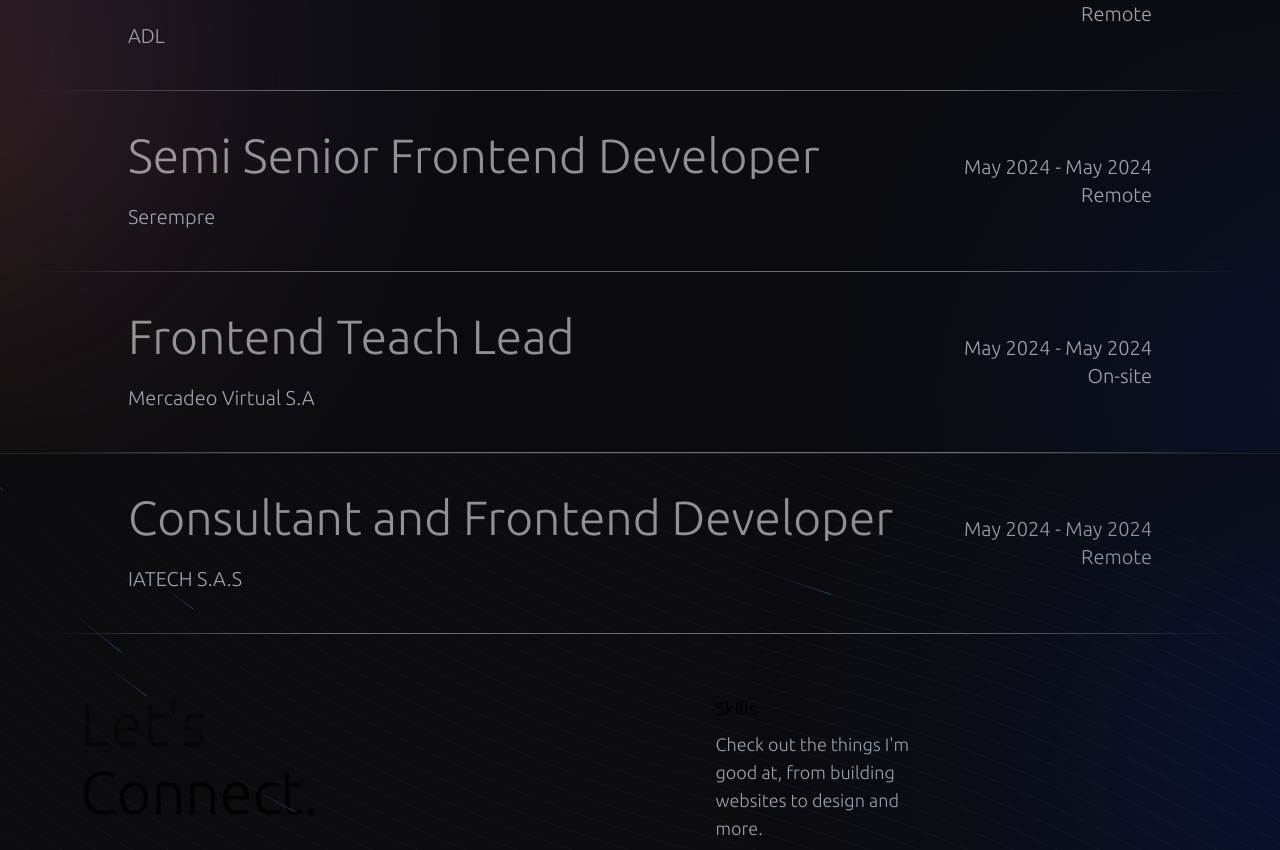
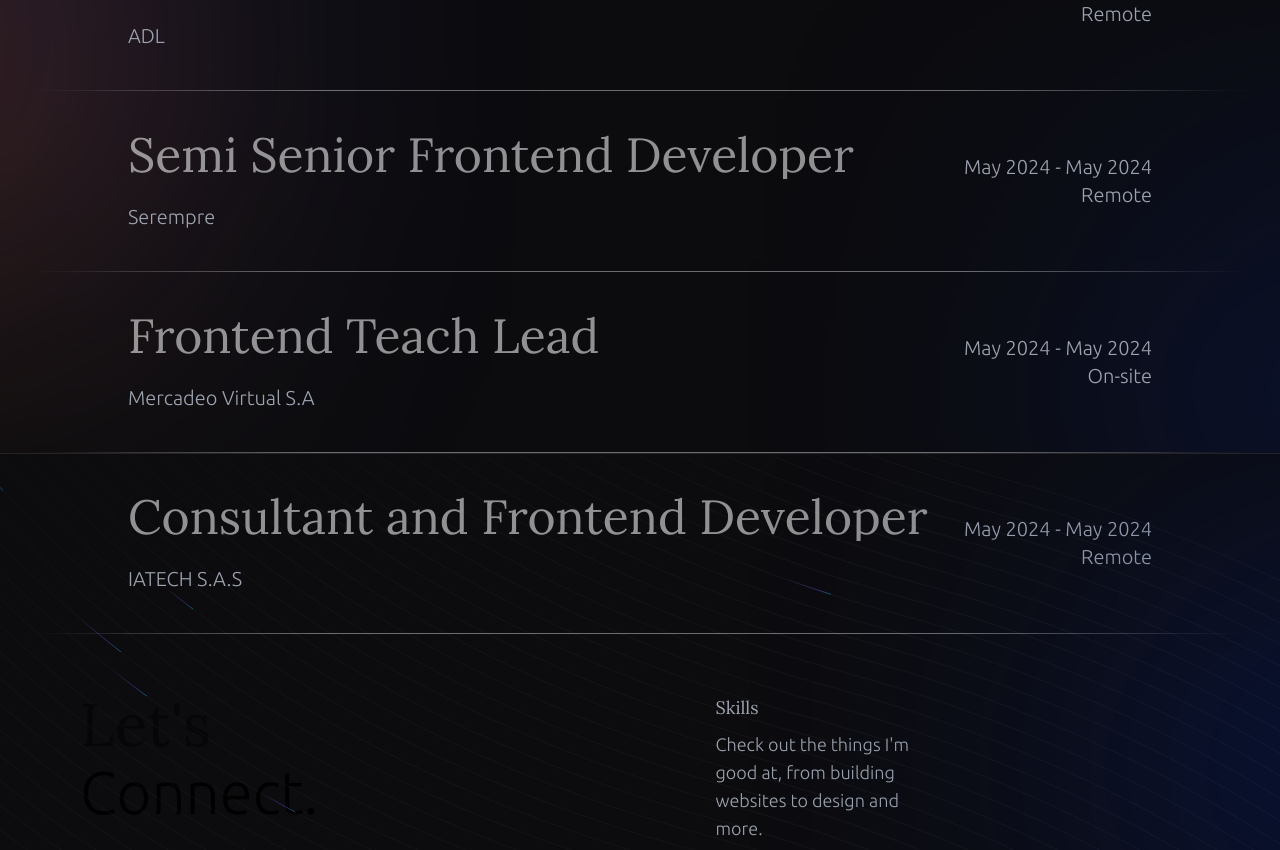
Before and after one commit to acevedoposada/portfolio-v2, a Next.js app: page / in a window 1280 px wide. Shown: the part 1947-2797 px from the top of the page. Built offline with nearby package versions, Linux system fonts and the light colour scheme.

Commit message:
:construction: Improve footer and create sass mixin to reverse texts

```diff
--- a/src/app/(home)/components/experience-section/experience-section.module.scss
+++ b/src/app/(home)/components/experience-section/experience-section.module.scss
@@ -34,7 +34,7 @@
     }
 
     &__title {
-      @apply relative block overflow-hidden z-[2] text-white text-opacity-55 text-2xl md:text-4xl lg:text-5xl font-light;
+      @apply relative block overflow-hidden z-[2] text-white text-opacity-55 text-2xl md:text-4xl lg:text-5xl font-light font-lora;
 
       & span {
         @apply block;
--- a/src/app/(home)/components/hero/hero.module.scss
+++ b/src/app/(home)/components/hero/hero.module.scss
@@ -9,7 +9,7 @@
     }
 
     &__highlight {
-      @apply bg-gradient-to-r from-indigo-500 to-purple-500 bg-clip-text text-transparent;
+      @apply bg-gradient-to-r from-indigo-500 to-purple-500 bg-clip-text text-transparent font-lora;
     }
   }
 
--- a/src/app/layout.tsx
+++ b/src/app/layout.tsx
@@ -1,4 +1,4 @@
-import { Ubuntu, Playfair_Display } from "next/font/google";
+import { Ubuntu, Lora } from "next/font/google";
 import type { Metadata } from "next";
 import "./globals.css";
 import { cn } from "@/utils/cn";
@@ -8,10 +8,10 @@ const ubuntu = Ubuntu({
   weight: ["300", "400", "500", "700"],
 });
 
-const playfair = Playfair_Display({
+const lora = Lora({
   subsets: ["latin"],
-  weight: ["400", "500", "600", "700", "800", "900"],
-  variable: "--playfair-font",
+  weight: ["400", "500", "600", "700"],
+  variable: "--lora-font",
 });
 
 export const metadata: Metadata = {
@@ -31,7 +31,7 @@ export default function RootLayout({
       <head>
         <meta name="theme-color" content="#262626" />
       </head>
-      <body className={cn(ubuntu.className, playfair.variable, "bg-alt")}>
+      <body className={cn(ubuntu.className, lora.variable, "bg-alt")}>
         {children}
         {modals}
       </body>
--- a/src/components/ui/footer/footer.module.scss
+++ b/src/components/ui/footer/footer.module.scss
@@ -1,3 +1,5 @@
+@import '../../../styles/reverse.scss';
+
 .footer {
   @apply relative pt-40 md:pt-60 p-10 md:p-20 border-t border-[hsla(0,0%,100%,.1)] w-screen;
 
@@ -14,7 +16,7 @@
         @apply  py-2 mb-7 overflow-x-hidden;
 
         & > a {
-          @apply relative origin-right font-light text-gray-400 md:text-2xl;
+          @apply relative origin-right font-light font-lora text-gray-400 md:text-2xl;
           transition: color .3s ease-in-out;
 
           &:after {
@@ -44,15 +46,26 @@
       &__elements {
         @apply grid gap-10 grid-cols-3 mt-8 xl:mt-0;
 
-        & li p {
-          @apply text-sm md:text-sm xl:text-lg;
+        & li {
+          @apply text-gray-400 font-light text-sm md:text-sm xl:text-lg cursor-pointer;
 
-          &:first-child {
+          h5 {
+            @include reverse;
             @apply mb-2;
+
+            span {
+              @apply font-normal font-lora;
+
+              &:after {
+                @apply bg-gradient-to-r from-indigo-500 to-purple-500 bg-clip-text text-transparent font-normal;
+              }
+            }
           }
 
-          &:last-child {
-            @apply text-gray-400 font-light;
+          &:hover h5 {
+            span {
+              transform: translateY(-110%);
+            }
           }
         }
 
--- a/src/components/ui/footer/footer.tsx
+++ b/src/components/ui/footer/footer.tsx
@@ -40,33 +40,41 @@ export const Footer = forwardRef<HTMLElement>(function Footer({}, ref) {
         <section className={styles.footer__content__nav}>
           <nav>
             <ul className={styles.footer__content__nav__elements}>
-              <li>
-                <p>Skills</p>
+              <li className="group">
+                <h5>
+                  <span data-text="Skills">Skills</span>
+                </h5>
                 <p>
                   Check out the things I{"'"}m good at, from building websites
                   to design and more.
                 </p>
               </li>
-              <li>
-                <p>Experience</p>
+              <li className="group">
+                <h5>
+                  <span data-text="Experience">Experience</span>
+                </h5>
                 <p>
                   Check out the things I{"'"}m good at, from building websites
                   to design and more.
                 </p>
               </li>
-              <li>
-                <p>Resume</p>
+              <li className="group">
+                <h5>
+                  <span data-text="Resume">Resume</span>
+                </h5>
                 <p>
                   See my work history and what I{"'"}ve achieved in a quick and
                   easy resume.
                 </p>
               </li>
-              <li>
+              <li className="group">
                 <a
                   href="https://www.instagram.com/davidchacevedo_"
                   target="_blank"
                 >
-                  <p>Instagram</p>
+                  <h5>
+                    <span data-text="Instagram">Instagram</span>
+                  </h5>
                   <p>Good memories, best times. My photo journal.</p>
                 </a>
               </li>
--- a/src/components/ui/title/title.tsx
+++ b/src/components/ui/title/title.tsx
@@ -35,7 +35,7 @@ export default function Title({ firstLine, secondLine }: TitleProps) {
     <h1 ref={ref} className="text-4xl font-light md:text-6xl">
       {firstLine && (
         <motion.span
-          className="flex overflow-y-hidden"
+          className="font-lora flex overflow-y-hidden"
           initial="hidden"
           animate={isInView ? "show" : "hidden"}
           variants={containerVariants}
--- /dev/null
+++ b/src/styles/reverse.scss
@@ -0,0 +1,12 @@
+@mixin reverse {
+  @apply overflow-hidden relative;
+  & span {
+    @apply block;
+    transition: transform 0.8s cubic-bezier(0.16, 1, 0.3, 1);
+
+    &:after {
+      @apply block absolute top-[110%] w-full left-0 text-white;
+      content: attr(data-text);
+    }
+  }
+}
--- a/tailwind.config.ts
+++ b/tailwind.config.ts
@@ -14,7 +14,7 @@ const config: Config = {
   darkMode: "class",
   theme: {
     fontFamily: {
-      secondary: ["var(--playfair-font)"],
+      lora: ["var(--lora-font)"],
     },
     extend: {
       colors: {
```
